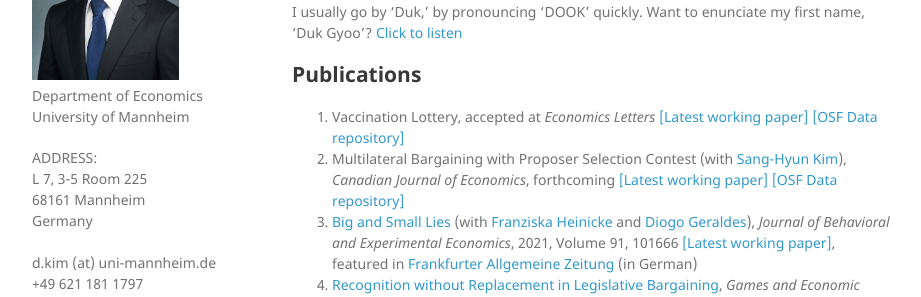
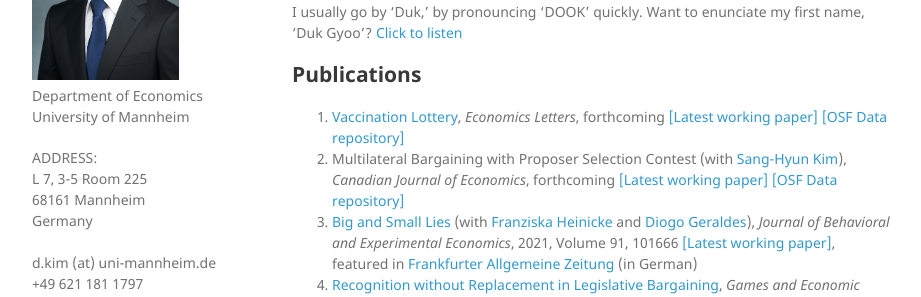
Before and after one commit to kimdukgyoo/kimdukgyoo.github.io, a Jekyll site: the page built from index.md, in a window 1280 px wide and 1237 px high. Shown: the part 221-518 px from the top of the window, without its empty margins (178-1099 px from the left). Built offline with Jekyll 4.4.1, drawn with Linux system fonts in a browser that asks for light colours; our own code applies the rules of GitHub Pages for plain Markdown files.

Commit message:
Update index.md

```diff
--- a/index.md
+++ b/index.md
@@ -8,7 +8,7 @@
 I usually go by 'Duk,' by pronouncing 'DOOK' quickly. Want to enunciate my first name, 'Duk Gyoo'?  <a href="/howtopronouncemyname.mp3" target="_blank">Click to listen</a>
 
 ## Publications
-1. Vaccination Lottery, accepted at _Economics Letters_ <a href="https://kimdukgyoo.github.io/PDFfiles/VaccinationLottery.pdf" target="_blank">[Latest working paper]</a> <a href="https://osf.io/zhvf4/" target="_blank">[OSF Data repository]</a>
+1. <a href="https://doi.org/10.1016/j.econlet.2021.110059" target="_blank">Vaccination Lottery</a>, _Economics Letters_, forthcoming <a href="https://kimdukgyoo.github.io/PDFfiles/VaccinationLottery.pdf" target="_blank">[Latest working paper]</a> <a href="https://osf.io/zhvf4/" target="_blank">[OSF Data repository]</a>
 2. Multilateral Bargaining with Proposer Selection Contest (with <a href="https://sites.google.com/site/sanghyunkim46/research" target="_blank">Sang-Hyun Kim</a>), _Canadian Journal of Economics_, forthcoming <a href="https://kimdukgyoo.github.io/PDFfiles/MBContest.pdf" target="_blank">[Latest working paper]</a> <a href="https://osf.io/wj9pq/" target="_blank">[OSF Data repository]</a>
 3. <a href="https://doi.org/10.1016/j.socec.2021.101666" target="_blank">Big and Small Lies</a> (with <a href="https://sites.google.com/view/franziskaheinicke/research?authuser=0" target="_blank">Franziska Heinicke</a> and <a href="https://sites.google.com/site/diogogeraldes/research" target="_blank">Diogo Geraldes</a>), _Journal of Behavioral and Experimental Economics_, 2021, Volume 91, 101666 <a href="https://kimdukgyoo.github.io/PDFfiles/BigSmallLies.pdf" target="_blank">[Latest working paper]</a>, featured in <a href="https://kimdukgyoo.github.io/PDFfiles/FAS-20200927.pdf" target="_blank">Frankfurter Allgemeine Zeitung</a> (in German)
 4. <a href="https://doi.org/10.1016/j.geb.2019.09.007" target="_blank">Recognition without Replacement in Legislative Bargaining</a>, _Games and Economic Behavior_, 2019, Volume 118, 161-175 <a href="https://kimdukgyoo.github.io/PDFfiles/RecognitionWithoutReplacement.pdf" target="_blank">[Latest working paper]</a>
```
